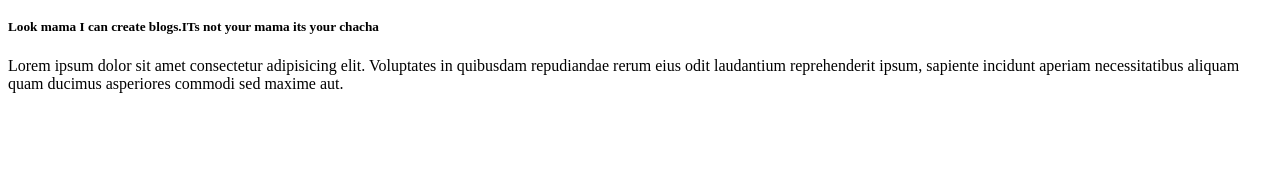
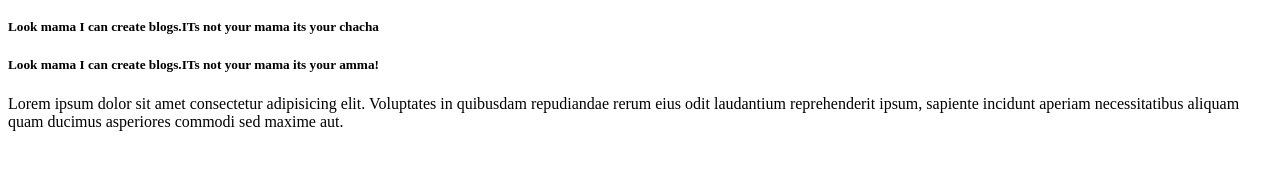
Before and after one commit to Arafpagla/my-third-repo, a plain HTML site: page index.html in a window 1280 px wide. Shown: the part 428-598 px from the top of the page. Drawn offline with Linux system fonts and the light colour scheme.

Commit message:
amma is not ragi

```diff
--- a/index.html
+++ b/index.html
@@ -10,6 +10,7 @@
     <div>
         <h3>New blog</h3>
         <h5>Look mama I can create blogs.ITs not your mama its your chacha</h5>
+        <h5>Look mama I can create blogs.ITs not your mama its your amma!</h5>
         <p>Lorem ipsum dolor sit amet consectetur adipisicing elit. Voluptates in quibusdam repudiandae rerum eius odit laudantium reprehenderit ipsum, sapiente incidunt aperiam necessitatibus aliquam quam ducimus asperiores commodi sed maxime aut.</p>
     </div>
 </head>
```
